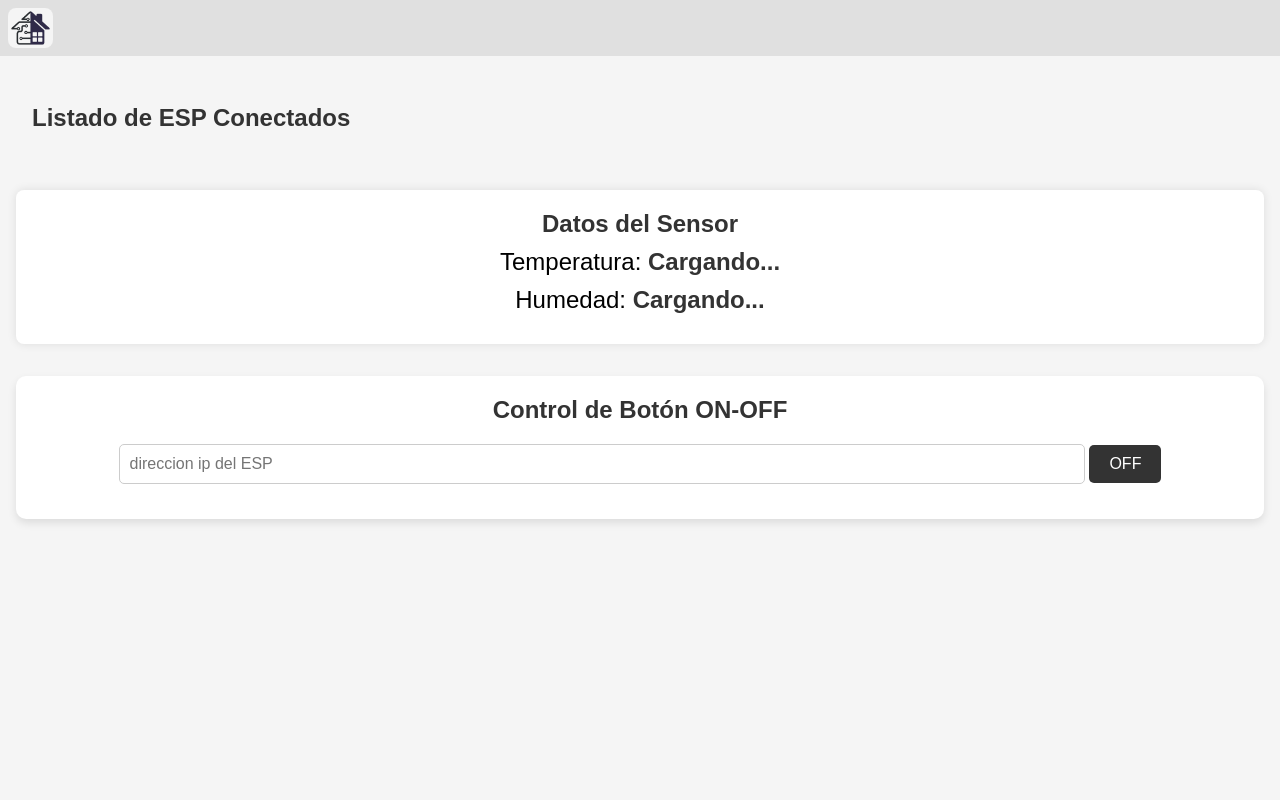
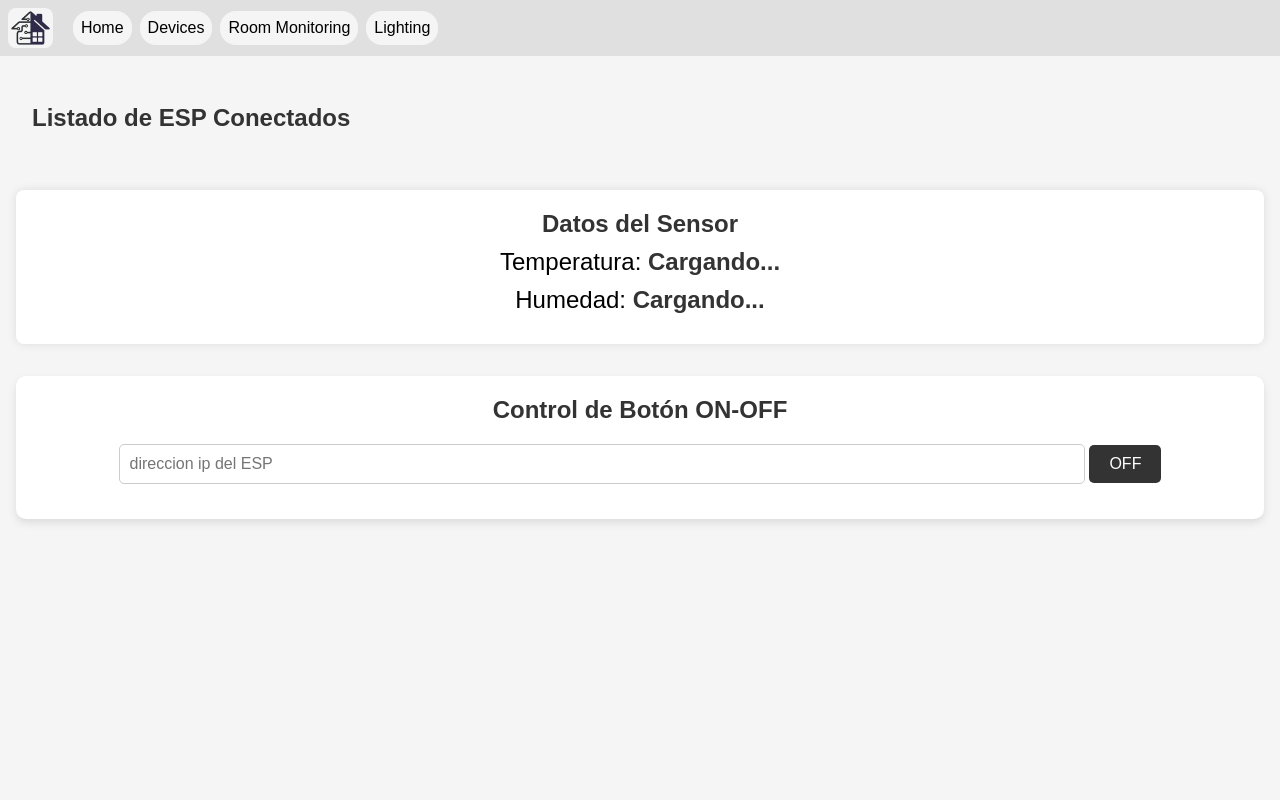
Before and after one commit to ivogabriel19/Smart_House, a Flask app: page / in a window 1280 px wide. Run offline with Flask 3, Linux system fonts and the light colour scheme; data that the repository does not hold is empty; some libraries are stand-ins or nearby versions.

Commit message:
navegacion basica fpf (fea pero funcional) termimnada

```diff
--- a/cod-fdp/Front/index.html
+++ b/cod-fdp/Front/index.html
@@ -23,7 +23,7 @@
             </ul>
         </nav>
     </header>
-    <section class="esp-list">
+    <section class="esp-list" id="esp-list-sct">
         <dialog data-modal class="delete-confirm">
             <p>¿Desea eliminar el dispositivo?</p>
             <button confirm-btn class="confirm">Confirm</button>
@@ -60,7 +60,7 @@
         </main>
     </section>
 
-    <section class="sensor-container">
+    <section class="sensor-container" id="sensor-container-sct">
         <h1>Datos del Sensor</h1>
         <main class="sensor-data">
             <p>Temperatura: <span id="temperature">Cargando...</span></p>
@@ -68,7 +68,7 @@
         </main>
     </section>
 
-    <section class="ON-OFF_button">
+    <section class="ON-OFF_button" id="ON-OFF_button-cont">
         <h1>Control de Botón ON-OFF</h1>
         <input type="text" id="ip_destino" placeholder="direccion ip del ESP">
         <button id="toggleButton" onclick="toggleButtonState()">OFF</button>
--- a/server/static/style.css
+++ b/server/static/style.css
@@ -1,3 +1,7 @@
+:root{
+    --primary-color: #2f2a48;
+}
+
 *{
     margin: 0;
     padding: 0;
@@ -31,11 +35,46 @@ header{
     background-color: #e0e0e0;
     padding: 0.5em;
 
+    display: flex;
+
     img{
         background-color: whitesmoke;
         border-radius: 0.5em;
         padding: 0.2em;
         height: 100%;
+        margin-right: 1em;
+    }
+
+    nav{
+        height: 100%;
+        width: 100%;
+
+        ul{
+            height: 100%;
+            display: flex;
+            align-items: center;
+
+            li{
+                text-decoration: none;
+                list-style-type: none;
+                background-color: whitesmoke;
+                padding: 0.5em;
+                margin: 0em 0.25em;
+                border-radius: 1em;
+                cursor: pointer;
+            }
+
+            .selected{
+                background-color: var(--primary-color);
+                color: white;
+                font-weight: 600;
+            }
+
+            li:hover{
+                font-weight: 600;
+                border: 2px solid var(--primary-color);
+            }
+        }
     }
 }
 
--- a/server/templates/index.html
+++ b/server/templates/index.html
@@ -12,8 +12,16 @@
 <body>
     <header>
         <img src="{{ url_for('static', filename='home-logo.png') }}" alt="logo">
+        <nav>
+            <ul>
+                <li id="btnHome">Home</li>
+                <li id="btnDevices">Devices</li>
+                <li id="btnRooms">Room Monitoring</li>
+                <li id="btnLights">Lighting</li>
+            </ul>
+        </nav>
     </header>
-    <section class="esp-list">
+    <section class="esp-list" id="esp-list-sct">
         <dialog data-modal class="delete-confirm">
             <p>¿Desea eliminar el dispositivo?</p>
             <button confirm-btn class="confirm">Confirm</button>
@@ -25,7 +33,7 @@
         </main>
     </section>
 
-    <section class="sensor-container">
+    <section class="sensor-container" id="sensor-container-sct">
         <h1>Datos del Sensor</h1>
         <main class="sensor-data">
             <p>Temperatura: <span id="temperature">Cargando...</span></p>
@@ -33,7 +41,7 @@
         </main>
     </section>
 
-    <section class="ON-OFF_button">
+    <section class="ON-OFF_button" id="ON-OFF_button-cont">
         <h1>Control de Botón ON-OFF</h1>
         <input type="text" id="ip_destino" placeholder="direccion ip del ESP">
         <button id="toggleButton" onclick="toggleButtonState()">OFF</button>
```
Also changed, not shown: cod-fdp/Front/static/navigating.js (+16 -11 lines), server/static/script.js (+50 -3 lines).
